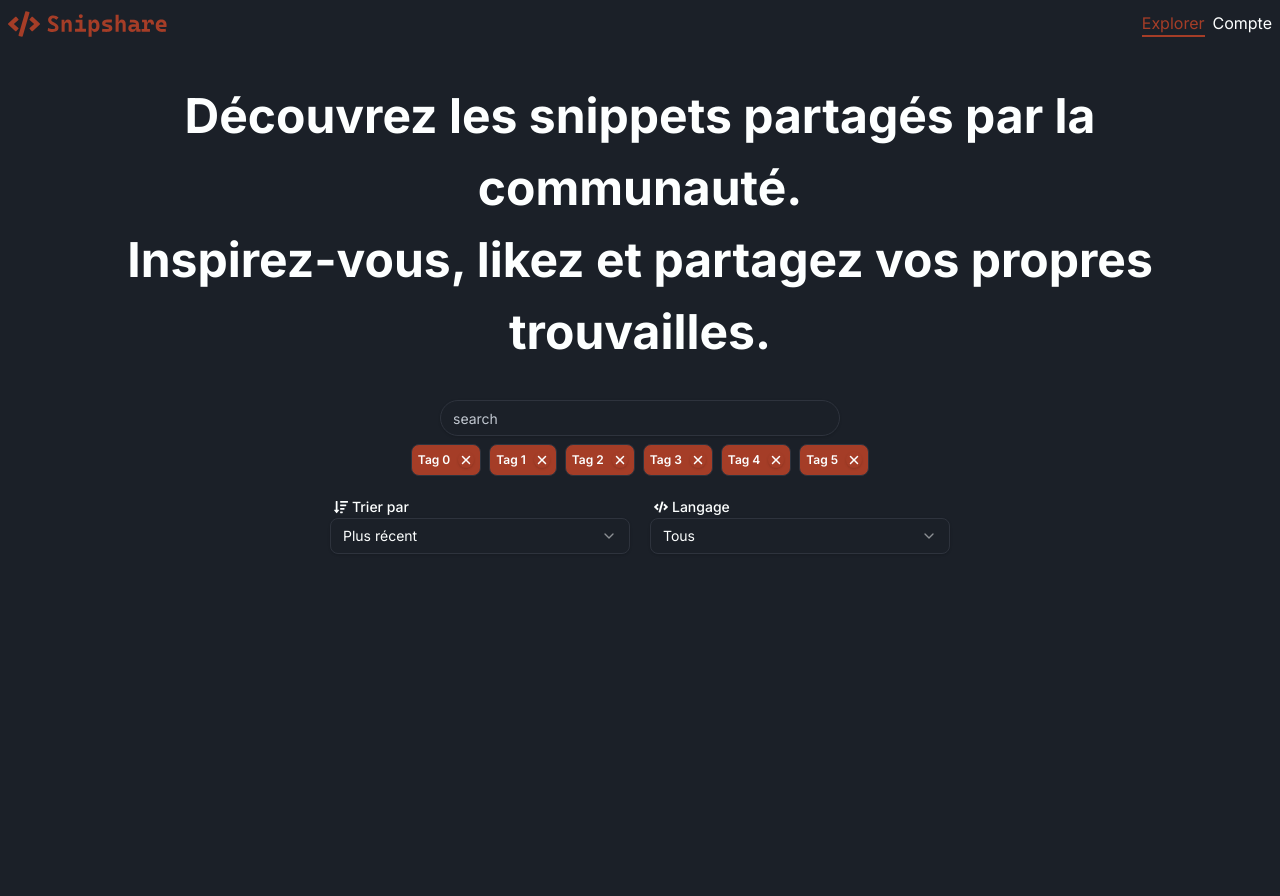
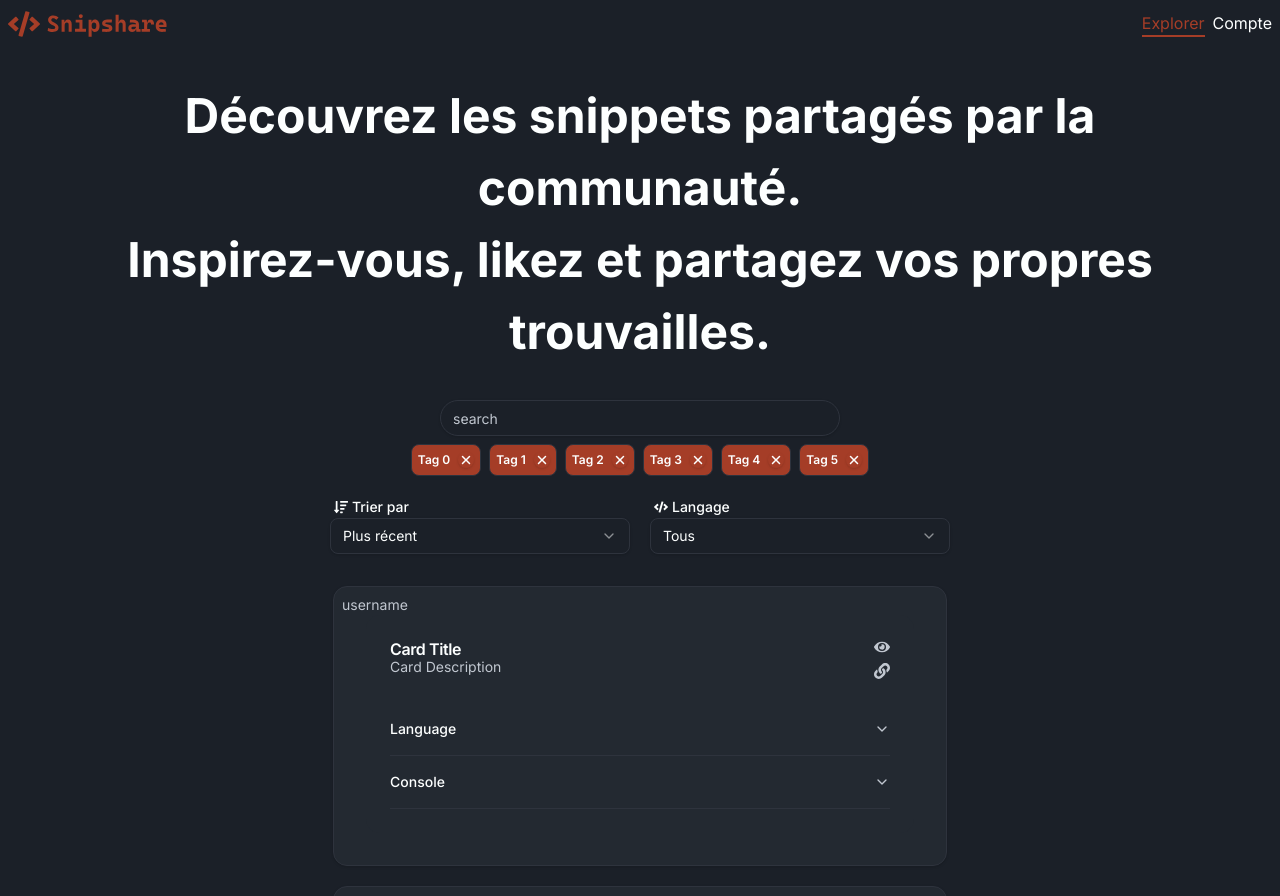
Before and after one commit to nemnem202/snipshare, a React app in the folder frontend/: page /explorer in a window 1280 px wide. Shown: the top 896 px of the page. Before the commit the page ends 832 px from the top, so only its background shows below. Built offline with nearby package versions, Linux system fonts and the light colour scheme; the HTML template or start-up script is replaced by a standard one; a web font is replaced by a local one.

Commit message:
first version of snippets

```diff
--- a/frontend/package.json
+++ b/frontend/package.json
@@ -10,6 +10,7 @@
     "preview": "vite preview"
   },
   "dependencies": {
+    "@radix-ui/react-accordion": "^1.2.12",
     "@radix-ui/react-label": "^2.1.7",
     "@radix-ui/react-select": "^2.2.6",
     "@radix-ui/react-slot": "^1.2.3",
@@ -18,10 +19,13 @@
     "clsx": "^2.1.1",
     "faker-js": "^1.0.0",
     "lucide-react": "^0.546.0",
+    "prism-react-renderer": "^2.4.1",
+    "prismjs": "^1.30.0",
     "react": "^19.1.1",
     "react-dom": "^19.1.1",
     "react-icons": "^5.5.0",
     "react-router-dom": "^7.9.4",
+    "react-simple-code-editor": "^0.14.1",
     "tailwind-merge": "^3.3.1",
     "tailwindcss-animate": "^1.0.7",
     "tw-animate-css": "^1.4.0",
--- a/frontend/src/core/pages/explorer.tsx
+++ b/frontend/src/core/pages/explorer.tsx
@@ -1,6 +1,7 @@
 import Headline from "../../ui/components/headline";
 import LanguageSelect from "../../ui/components/language_select";
 import Searchbar from "../../ui/components/searchbar";
+import SnippetCard from "../../ui/components/snippet_card";
 import SortingSelect from "../../ui/components/sorting_select";
 import Tag from "../../ui/components/tag";
 
@@ -27,6 +28,11 @@ export default function Explorer() {
         <SortingSelect />
         <LanguageSelect />
       </div>
+      <div className="flex flex-col items-center gap-5">
+        {Array.from({ length: 6 }).map((_, id) => (
+          <SnippetCard />
+        ))}
+      </div>
     </>
   );
 }
--- /dev/null
+++ b/frontend/src/ui/assets/accordion.tsx
@@ -0,0 +1,50 @@
+import * as React from "react";
+import * as AccordionPrimitive from "@radix-ui/react-accordion";
+import { ChevronDown } from "lucide-react";
+import { cn } from "../../lib/utils";
+
+const Accordion = AccordionPrimitive.Root;
+
+const AccordionItem = React.forwardRef<
+  React.ElementRef<typeof AccordionPrimitive.Item>,
+  React.ComponentPropsWithoutRef<typeof AccordionPrimitive.Item>
+>(({ className, ...props }, ref) => (
+  <AccordionPrimitive.Item ref={ref} className={cn("border-b", className)} {...props} />
+));
+AccordionItem.displayName = "AccordionItem";
+
+const AccordionTrigger = React.forwardRef<
+  React.ElementRef<typeof AccordionPrimitive.Trigger>,
+  React.ComponentPropsWithoutRef<typeof AccordionPrimitive.Trigger>
+>(({ className, children, ...props }, ref) => (
+  <AccordionPrimitive.Header className="flex">
+    <AccordionPrimitive.Trigger
+      ref={ref}
+      className={cn(
+        "flex flex-1 items-center justify-between py-4 text-sm font-medium transition-all hover:underline text-left [&[data-state=open]>svg]:rotate-180",
+        className
+      )}
+      {...props}
+    >
+      {children}
+      <ChevronDown className="h-4 w-4 shrink-0 text-muted-foreground transition-transform duration-200" />
+    </AccordionPrimitive.Trigger>
+  </AccordionPrimitive.Header>
+));
+AccordionTrigger.displayName = AccordionPrimitive.Trigger.displayName;
+
+const AccordionContent = React.forwardRef<
+  React.ElementRef<typeof AccordionPrimitive.Content>,
+  React.ComponentPropsWithoutRef<typeof AccordionPrimitive.Content>
+>(({ className, children, ...props }, ref) => (
+  <AccordionPrimitive.Content
+    ref={ref}
+    className="overflow-hidden text-sm data-[state=closed]:animate-accordion-up data-[state=open]:animate-accordion-down"
+    {...props}
+  >
+    <div className={cn("pb-4 pt-0", className)}>{children}</div>
+  </AccordionPrimitive.Content>
+));
+AccordionContent.displayName = AccordionPrimitive.Content.displayName;
+
+export { Accordion, AccordionItem, AccordionTrigger, AccordionContent };
--- /dev/null
+++ b/frontend/src/ui/assets/card.tsx
@@ -0,0 +1,76 @@
+import * as React from "react"
+
+import { cn } from "@/lib/utils"
+
+const Card = React.forwardRef<
+  HTMLDivElement,
+  React.HTMLAttributes<HTMLDivElement>
+>(({ className, ...props }, ref) => (
+  <div
+    ref={ref}
+    className={cn(
+      "rounded-xl border bg-card text-card-foreground shadow",
+      className
+    )}
+    {...props}
+  />
+))
+Card.displayName = "Card"
+
+const CardHeader = React.forwardRef<
+  HTMLDivElement,
+  React.HTMLAttributes<HTMLDivElement>
+>(({ className, ...props }, ref) => (
+  <div
+    ref={ref}
+    className={cn("flex flex-col space-y-1.5 p-6", className)}
+    {...props}
+  />
+))
+CardHeader.displayName = "CardHeader"
+
+const CardTitle = React.forwardRef<
+  HTMLDivElement,
+  React.HTMLAttributes<HTMLDivElement>
+>(({ className, ...props }, ref) => (
+  <div
+    ref={ref}
+    className={cn("font-semibold leading-none tracking-tight", className)}
+    {...props}
+  />
+))
+CardTitle.displayName = "CardTitle"
+
+const CardDescription = React.forwardRef<
+  HTMLDivElement,
+  React.HTMLAttributes<HTMLDivElement>
+>(({ className, ...props }, ref) => (
+  <div
+    ref={ref}
+    className={cn("text-sm text-muted-foreground", className)}
+    {...props}
+  />
+))
+CardDescription.displayName = "CardDescription"
+
+const CardContent = React.forwardRef<
+  HTMLDivElement,
+  React.HTMLAttributes<HTMLDivElement>
+>(({ className, ...props }, ref) => (
+  <div ref={ref} className={cn("p-6 pt-0", className)} {...props} />
+))
+CardContent.displayName = "CardContent"
+
+const CardFooter = React.forwardRef<
+  HTMLDivElement,
+  React.HTMLAttributes<HTMLDivElement>
+>(({ className, ...props }, ref) => (
+  <div
+    ref={ref}
+    className={cn("flex items-center p-6 pt-0", className)}
+    {...props}
+  />
+))
+CardFooter.displayName = "CardFooter"
+
+export { Card, CardHeader, CardFooter, CardTitle, CardDescription, CardContent }
--- /dev/null
+++ b/frontend/src/ui/components/snippet_accordion.tsx
@@ -0,0 +1,22 @@
+import { Accordion, AccordionContent, AccordionItem, AccordionTrigger } from "../assets/accordion";
+import SnippetCode from "./snippet_code";
+import SnippetConsole from "./snippet_console";
+
+export default function SnippetAccordion() {
+  return (
+    <Accordion type="multiple" className="w-[500px]">
+      <AccordionItem value="item-1">
+        <AccordionTrigger>Language</AccordionTrigger>
+        <AccordionContent className="flex flex-col gap-4 text-balance">
+          <SnippetCode />
+        </AccordionContent>
+      </AccordionItem>
+      <AccordionItem value="item-2">
+        <AccordionTrigger>Console</AccordionTrigger>
+        <AccordionContent className="flex flex-col gap-4 text-balance">
+          <SnippetConsole />
+        </AccordionContent>
+      </AccordionItem>
+    </Accordion>
+  );
+}
--- /dev/null
+++ b/frontend/src/ui/components/snippet_card.tsx
@@ -0,0 +1,31 @@
+import { Card, CardContent, CardDescription, CardHeader, CardTitle } from "../assets/card";
+import SnippetAccordion from "./snippet_accordion";
+import { FaEye } from "react-icons/fa";
+import { FaLink } from "react-icons/fa";
+
+export default function SnippetCard() {
+  return (
+    <Card className="p-2">
+      <CardHeader className="p-0 text-muted-foreground text-sm">username</CardHeader>
+      <CardContent>
+        <Card className="min-w-[500px] border-none shadow-none">
+          <CardHeader>
+            <div className="flex justify-between items-center w-full">
+              <div>
+                <CardTitle>Card Title</CardTitle>
+                <CardDescription>Card Description</CardDescription>
+              </div>
+              <div className="flex flex-col gap-2">
+                <FaEye className="text-muted-foreground hover:text-secondary transition-colors cursor-pointer" />
+                <FaLink className="text-muted-foreground hover:text-secondary transition-colors cursor-pointer" />
+              </div>
+            </div>
+          </CardHeader>
+          <CardContent>
+            <SnippetAccordion />
+          </CardContent>
+        </Card>
+      </CardContent>
+    </Card>
+  );
+}
--- /dev/null
+++ b/frontend/src/ui/components/snippet_code.tsx
@@ -0,0 +1,51 @@
+import { useState } from "react";
+import Editor from "react-simple-code-editor";
+import Prism from "prismjs";
+import "prismjs/components/prism-typescript";
+import "prismjs/themes/prism-tomorrow.css";
+import "../style/components/snippet_code.css";
+
+const TEXTVALUE = `class Person {
+  name: string;
+  age: number;
+
+  constructor(name: string, age: number) {
+    this.name = name;
+    this.age = age;
+  }
+
+  greet(): string {
+    return \`Salut, je m'appelle \${this.name} et j'ai \${this.age} ans.\`;
+  }
+}
+
+const naim = new Person("Naïm", 21);
+console.log(naim.greet());`;
+
+export default function SnippetCode() {
+  const [code, setCode] = useState(TEXTVALUE);
+  const lines = code.split("\n");
+
+  return (
+    <div className="border rounded p-3 flex editor-wrapper">
+      <div className="pr-2 text-right select-none text-gray-500" style={{ userSelect: "none" }}>
+        {Array.from({ length: lines.length + 1 }).map((_, i) => (
+          <div key={i}>{i + 1}</div>
+        ))}
+      </div>
+      <Editor
+        value={code}
+        onValueChange={setCode}
+        highlight={(code) => Prism.highlight(code, Prism.languages.typescript, "typescript")}
+        padding={0}
+        className="font-mono"
+        style={{
+          flex: 1,
+          border: "none",
+          outline: "none !important",
+          outlineColor: "transparent !important",
+        }}
+      />
+    </div>
+  );
+}
--- /dev/null
+++ b/frontend/src/ui/components/snippet_console.tsx
@@ -0,0 +1,3 @@
+export default function SnippetConsole() {
+  return <div>Console</div>;
+}
--- /dev/null
+++ b/frontend/src/ui/style/components/snippet_code.css
@@ -0,0 +1,4 @@
+.editor-wrapper [contenteditable="true"] {
+  outline: none !important;
+  border: none !important;
+}
```
Also changed, not shown: 1 other file (tests, documents, lock files or other folders).
